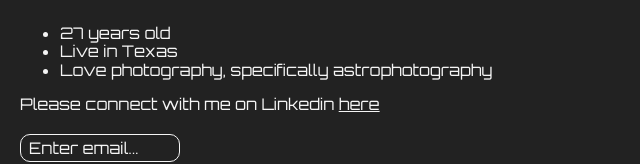
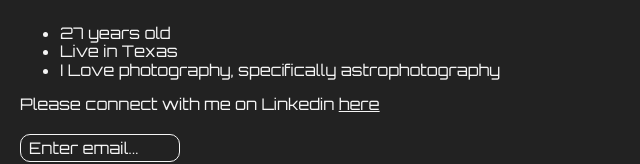
Before and after one commit to allihb/personalsite, a plain HTML site: page index.html in a window 1280 px wide. Shown: the part 643-807 px from the top of the page, without its empty margins (0-640 px from the left). Drawn offline with nearby package versions, Linux system fonts and the light colour scheme; a web font is replaced by a local one.

Commit message:
Update index.html

```diff
--- a/index.html
+++ b/index.html
@@ -12,7 +12,7 @@
         <ul>
             <li>27 years old</li>
             <li>Live in Texas</li>
-            <li>Love photography, specifically astrophotography</li>
+            <li>I Love photography, specifically astrophotography</li>
         </ul>
         <p>Please connect with me on Linkedin <a href="https://www.linkedin.com/in/allison-belk-03652722b/" terget="_blank">here</a>
         <input type="text" placeholder="Enter email...">
```
